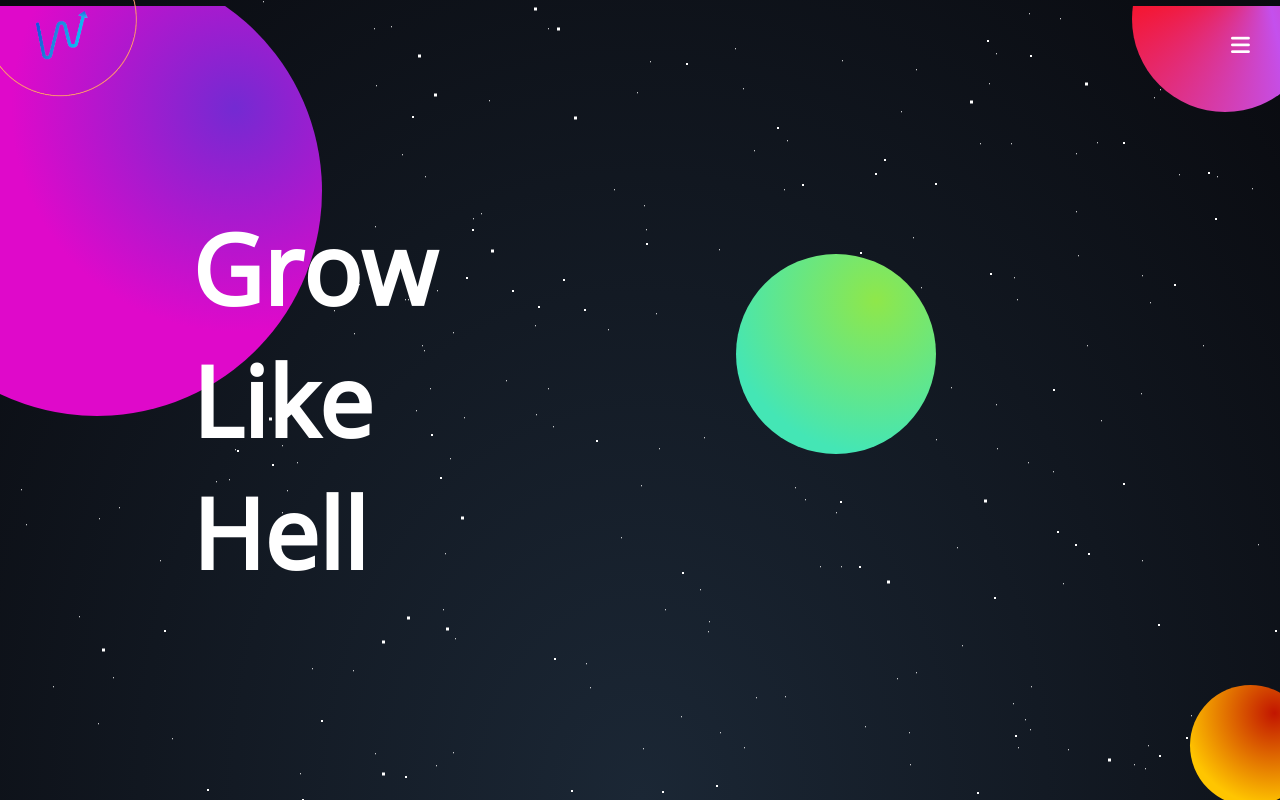
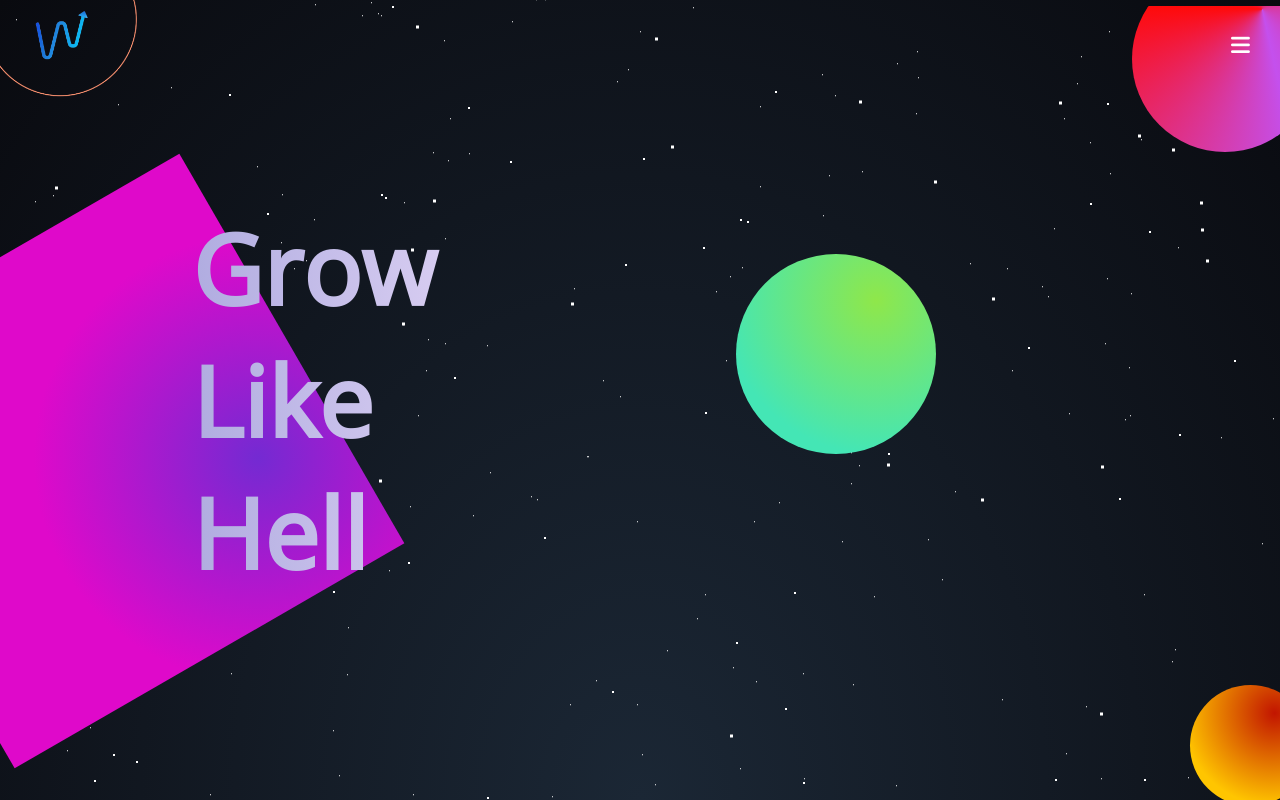
Before and after one commit to WebDilemma/Portfolio-React, a React (Create React App) app: page / in a window 1280 px wide. Built offline with nearby package versions, Linux system fonts and the light colour scheme.

Commit message:
Typhography changed

```diff
--- a/src/Components/AboutView/AboutView.styles.css
+++ b/src/Components/AboutView/AboutView.styles.css
@@ -1,3 +1,5 @@
+@import url("https://fonts.googleapis.com/css2?family=Alegreya:ital,wght@0,400;0,500;0,600;0,700;0,800;0,900;1,400;1,500;1,600;1,700;1,800;1,900&display=swap");
+@import url("https://fonts.googleapis.com/css2?family=Fira+Sans:ital,wght@0,100;0,200;0,300;0,400;0,500;0,600;0,700;0,800;0,900;1,100;1,200;1,300;1,400;1,500;1,600;1,700;1,800;1,900&display=swap");
 .about {
   min-height: 100vh;
   scroll-snap-align: start;
@@ -45,8 +47,8 @@
 
 .info__title {
   margin-bottom: 2rem;
-  font-family: Roboto;
-  font-weight: 400;
+  font-family: "Helvetica";
+  font-weight: 500;
   font-size: 1.5rem;
   line-height: 28px;
   color: #ffffff;
@@ -54,11 +56,15 @@
 }
 
 .info__headline {
-  font-family: Roboto;
-  font-weight: 500;
+  font-family: "Fira Sans", sans-serif;
+  font-weight: 300;
   font-size: 2.5rem;
   line-height: 3rem;
   margin-bottom: 2rem;
+  background: linear-gradient(to right, rgb(176, 172, 224), rgb(238, 224, 251));
+  -webkit-text-fill-color: transparent;
+
+  -webkit-background-clip: text;
 }
 
 .info__description {
@@ -155,5 +161,7 @@
   }
   .about__seeMore {
     /* font-size: 1rem; */
+    font-weight: 400;
+    font-family: "Fira Sans", sans-serif;
   }
 }
--- a/src/Components/Home/Home.styles.css
+++ b/src/Components/Home/Home.styles.css
@@ -15,10 +15,16 @@
   top: 50%;
   transform: translateY(-50%);
   font-size: 9rem;
-  font-family: "Fira Code";
+  font-family: "Fira Code", monospace;
   font-weight: 700;
   width: 400px;
   padding-left: 15vw;
+}
+.home__headline p {
+  background: linear-gradient(to right, rgb(176, 172, 224), rgb(238, 224, 251));
+  -webkit-text-fill-color: transparent;
+
+  -webkit-background-clip: text;
 }
 
 .home__scroll {
--- a/src/Components/Navbar/Navbar.jsx
+++ b/src/Components/Navbar/Navbar.jsx
@@ -14,7 +14,7 @@ const Navbar = ({ history }) => {
 
   const currentTab = (history, path) => {
     if (history.location.pathname === path) {
-      return { color: "#2ecc72" };
+      return { color: "#2086DF" };
     } else {
       return { color: "#fff" };
     }
--- a/src/Components/Navbar/Navbar.styles.css
+++ b/src/Components/Navbar/Navbar.styles.css
@@ -39,7 +39,7 @@
 }
 
 .navbar__nav li {
-  font-family: "Roboto";
+  font-family: "Fira Code";
   text-transform: uppercase;
   padding: 1.5rem 0;
   transition: all 0.3s ease;
@@ -58,11 +58,12 @@
 }
 
 .navbar__nav.active {
-  background-color: rgba(0, 0, 0, 0.01);
+  background-color: rgb(0, 0, 0);
   backdrop-filter: blur(80px);
   top: 0;
   z-index: 1;
   height: 100vh;
+  animation: 2s cubic-bezier(0.25, 1, 0.3, 1) wipe-in-left both;
 }
 
 .navbar__burgerBtn {
@@ -82,3 +83,12 @@
     height: 80px;
   }
 }
+
+@keyframes wipe-in-left {
+  from {
+    clip-path: inset(0 0 0 100%);
+  }
+  to {
+    clip-path: inset(0 0 0 0);
+  }
+}
--- a/src/Components/Planets/Planets.styles.css
+++ b/src/Components/Planets/Planets.styles.css
@@ -7,17 +7,17 @@
 
 #circle__blue {
   position: absolute;
-  width: 676px;
-  height: 676px;
+  width: 500px;
+  height: 500px;
   left: -10%;
-  top: -5%;
-  border-radius: 50%;
+  bottom: 15%;
+  /* border-radius: 40%; */
   background: radial-gradient(
     81.25% 81.25% at 67.32% 18.75%,
     #742ad2 0%,
     #df09ca 61.22%
   );
-  transform: rotate(30deg);
+  transform: rotate(60deg);
 }
 
 #circle__gold {
@@ -46,7 +46,7 @@
   width: 280px;
   height: 280px;
   right: -3%;
-  top: -10%;
+  top: -5%;
   border-radius: 50%;
   background: conic-gradient(
     from 167.41deg at 70% 23.25%,
--- a/src/index.css
+++ b/src/index.css
@@ -24,6 +24,7 @@ a {
 
 html {
   font-size: 16px;
+  font-family: "Fira Code", monospace;
 }
 
 @media (max-width: 1440px) {
```
Also changed, not shown: src/mainSass/_main.scss (added).
